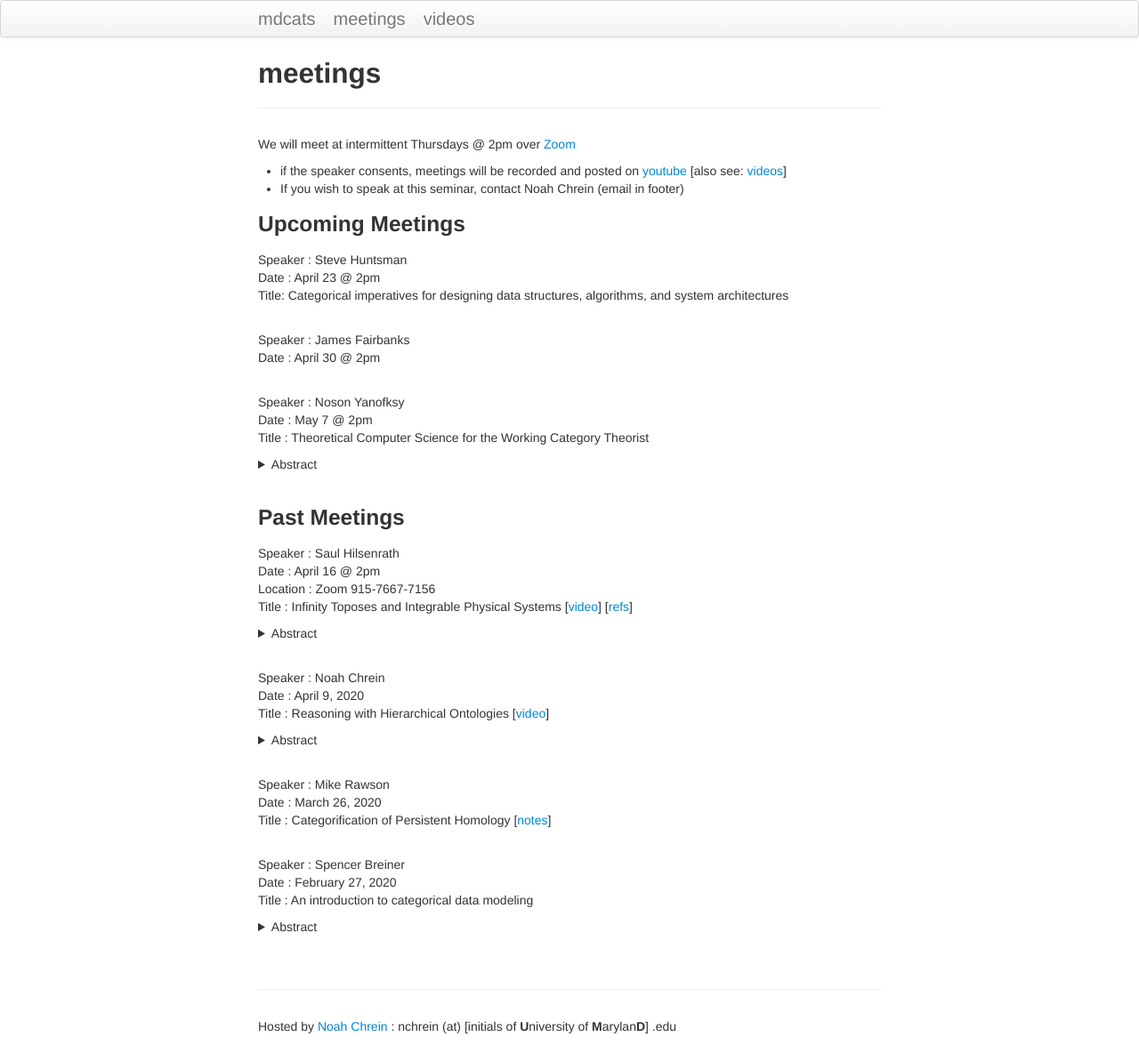
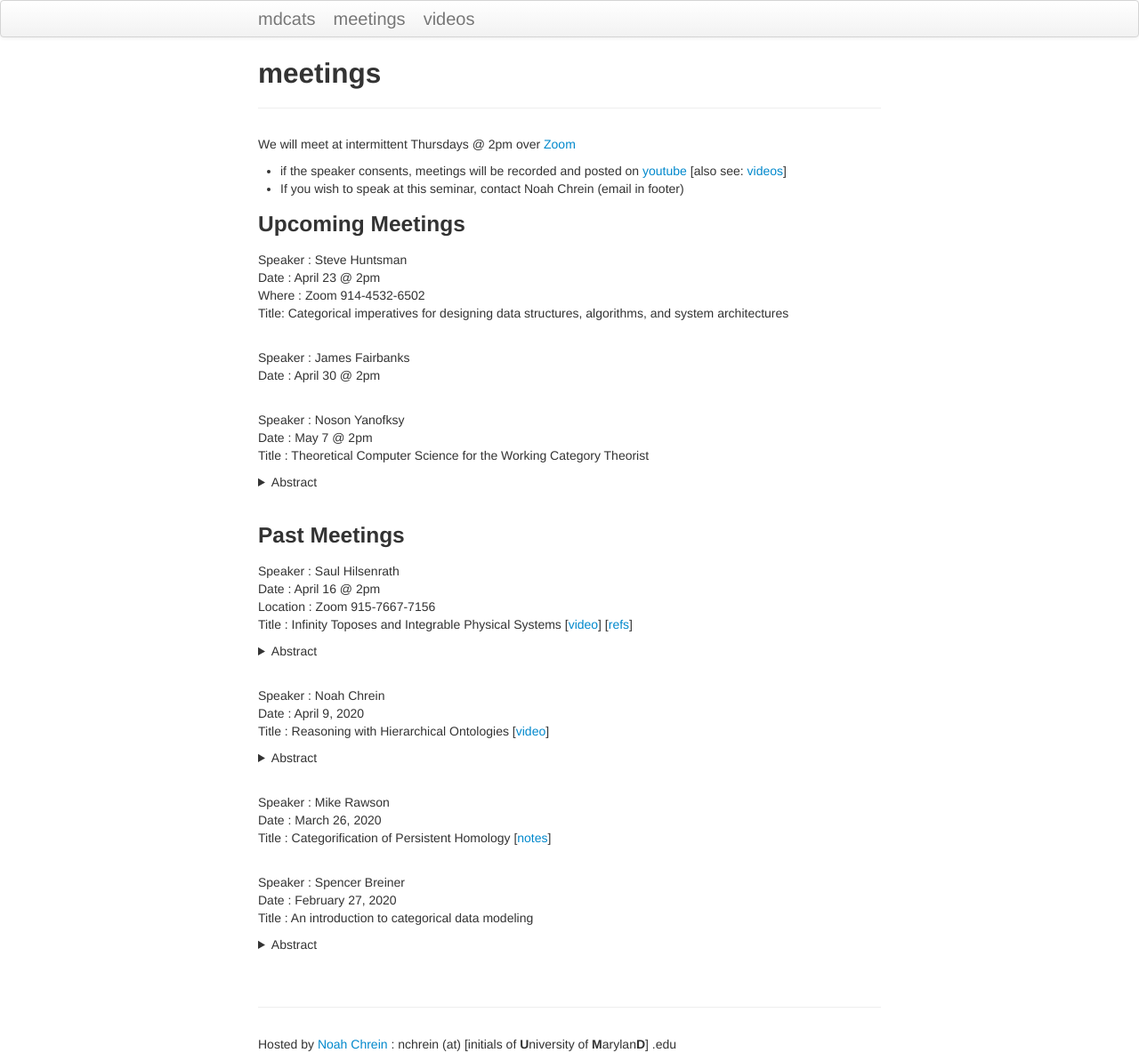
Before and after one commit to mdcats/mdcats.github.io, a Jekyll site: the page built from pages/Meetings.md, in a window 1280 px wide. Shown: the whole page at 89% size. Built offline with Jekyll 4.4.1, drawn with Linux system fonts in a browser that asks for light colours.

```diff
--- a/pages/Meetings.md
+++ b/pages/Meetings.md
@@ -16,6 +16,7 @@ We will meet at intermittent Thursdays @ 2pm over [Zoom](zoom.us)
 
 Speaker : Steve Huntsman
 Date : April 23 @ 2pm
+Where : Zoom 914-4532-6502
 Title: Categorical imperatives for designing data structures, algorithms, and system architectures
 <br/>
 
```
Also changed, not shown: pages/Videos.md (+2 -0 lines).
